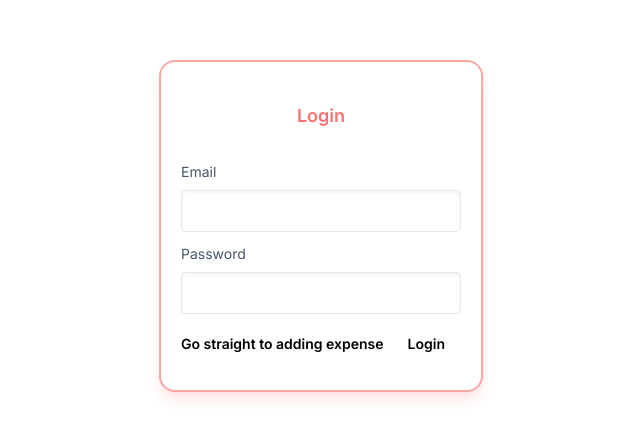
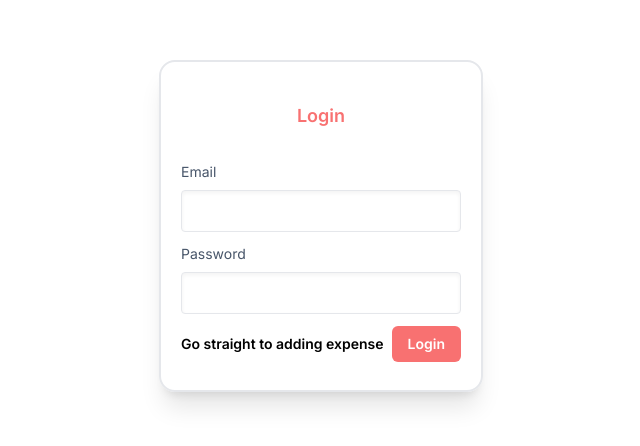
Before and after one commit to anantSinghCross/money-maple, a Next.js app: page /login in a window 1280 px wide. Shown: the part 174-620 px from the top of the page, without its empty margins (319-959 px from the left). Built offline with nearby package versions, Linux system fonts and the light colour scheme.

Commit message:
Minor enhancements

```diff
--- a/app/add-expense/page.jsx
+++ b/app/add-expense/page.jsx
@@ -1,12 +1,10 @@
-'use client'
-
 import Button from '@/components/ui/Button';
 import { addExpense } from '@/server-actions';
 
 function AddExpensePage() {
 
   return (
-    <form action={addExpense} className="m-10 mx-auto max-w-lg rounded-2xl border-2 border-red-300 bg-white p-6 shadow-lg shadow-red-100">
+    <form action={addExpense} className="m-10 mx-auto max-w-lg rounded-2xl border-2 bg-white p-6 shadow-lg">
       <h2 className="mb-4 text-center text-lg font-semibold text-red-400">Add New Transaction</h2>
 
       <div className="mb-4 w-full">
--- a/app/all-transactions/page.jsx
+++ b/app/all-transactions/page.jsx
@@ -1,8 +1,14 @@
 import React from 'react'
 
 function AllTransactionsPage() {
+
   return (
-    <div>AllTransactionsPage</div>
+    <section>
+      <h3>All your transactions</h3>
+      <div>
+
+      </div>
+    </section>
   )
 }
 
--- a/app/login/page.jsx
+++ b/app/login/page.jsx
@@ -5,7 +5,7 @@ import React from "react";
 function LoginPage() {
   return (
     <section className=" flex justify-center items-center h-screen">
-      <div className=" border-2 border-red-300 rounded-2xl p-5 shadow-lg shadow-red-100 bg">
+      <div className=" border-2 rounded-2xl p-5 shadow-xl">
         <h3 className="p-5 text-lg font-semibold text-center text-red-400">Login</h3>
 
         <div className="flex flex-col my-1">
--- a/components/ui/Button.jsx
+++ b/components/ui/Button.jsx
@@ -1,10 +1,12 @@
+'use client'
+
 import React from 'react'
 import {useFormStatus} from 'react-dom'
 
 function Button({children, onClick, primary, className}) {
   const {pending} = useFormStatus()
   return (
-    <button disabled={pending} className=' p-2 px-4 rounded-md text-sm font-semibold hover:bg-red-50 hover:text-red-500' onClick={onClick}>
+    <button disabled={pending} className=' p-2 px-4 rounded-md text-sm font-semibold bg-red-400 text-white hover:bg-red-500' onClick={onClick}>
       {
         !pending ? children : 'Saving...'
       }
```
